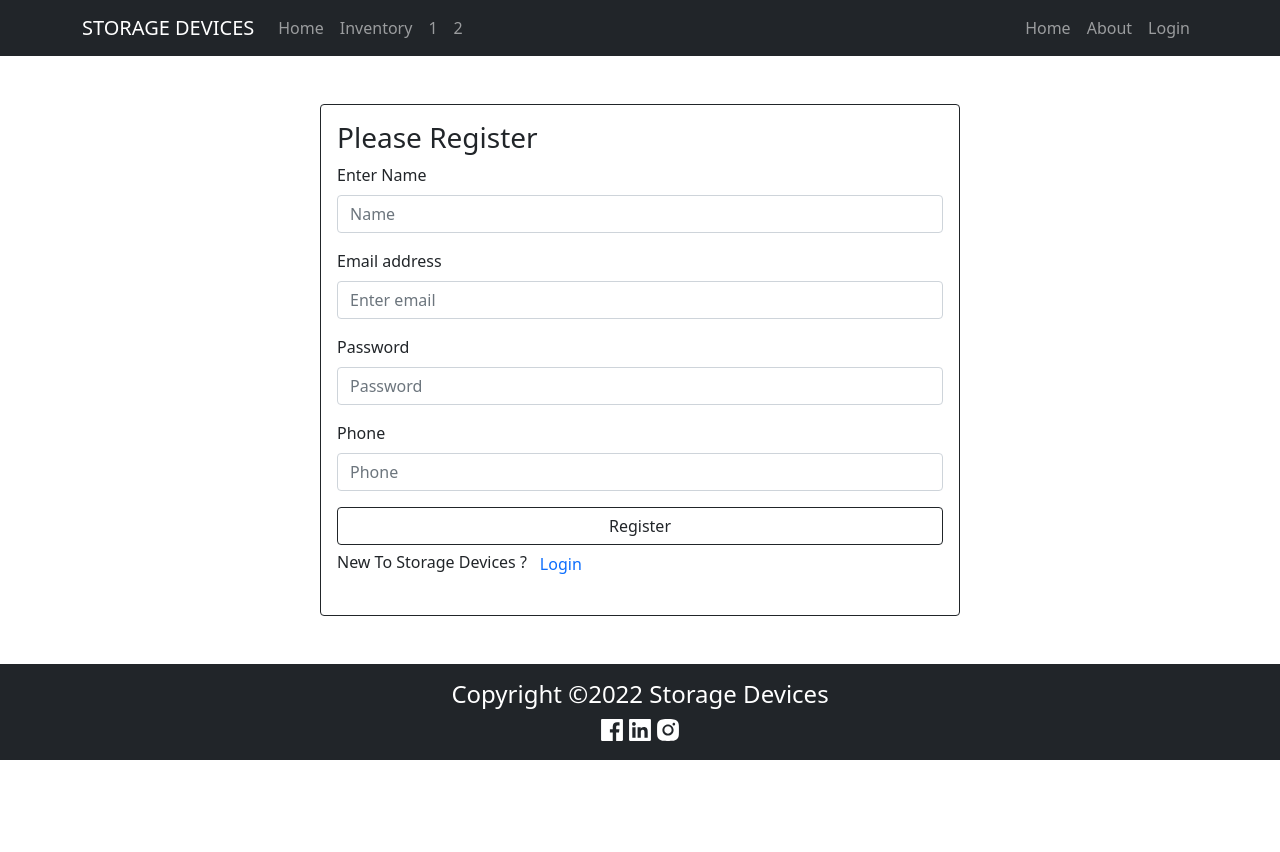
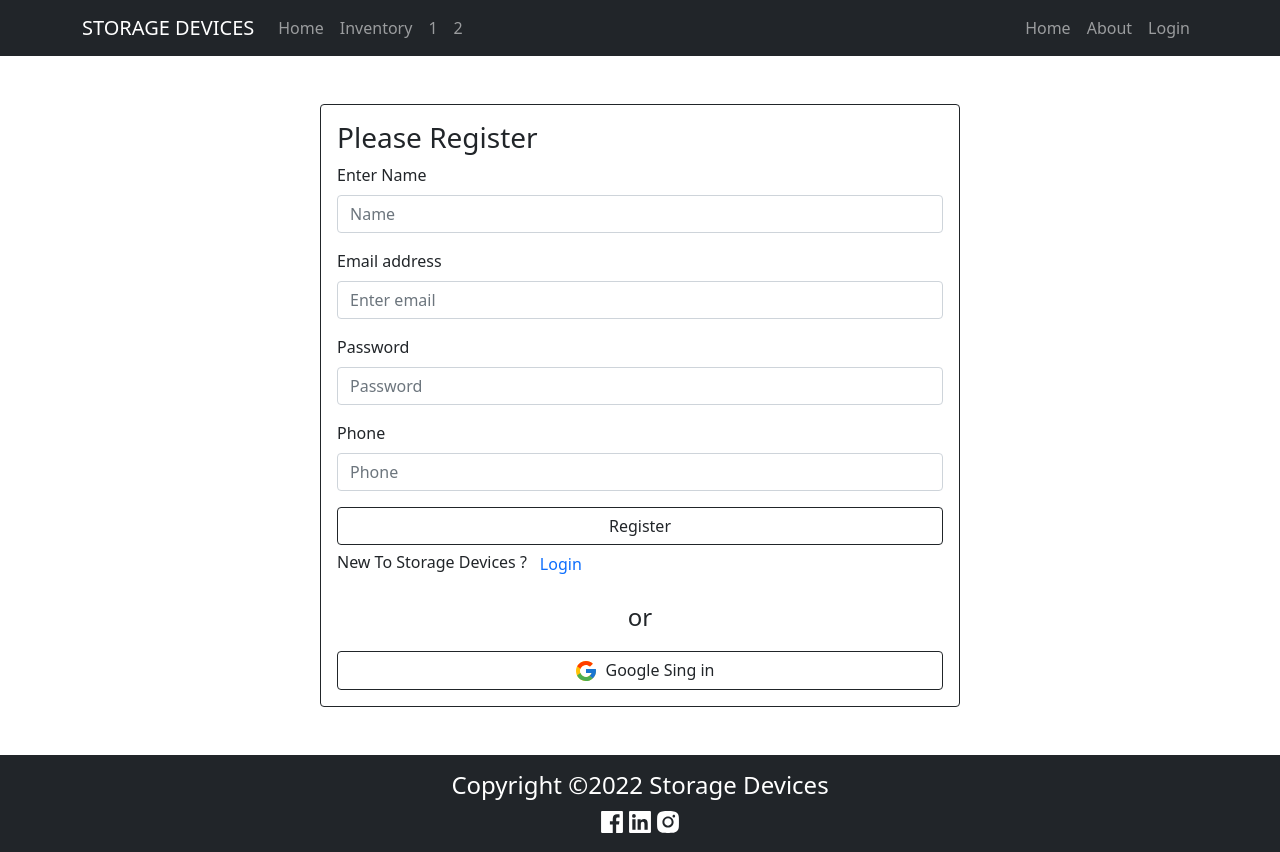
Before and after one commit to MohammadFaysal731/storage-devices-client-11, a React (Create React App) app: page /register in a window 1280 px wide. Before the commit the page ends 800 px from the top, so only its background shows below. Built offline with nearby package versions, Linux system fonts and the light colour scheme.

Commit message:
shear socialLogin component loging and resgister

```diff
--- a/src/Page/Register/Register.js
+++ b/src/Page/Register/Register.js
@@ -1,6 +1,7 @@
 import React from 'react';
 import { Button, Form } from 'react-bootstrap';
 import { useNavigate } from 'react-router-dom';
+import SocialLogin from '../ShearPage/SocialLogin/SocialLogin';
 
 const Register = () => {
     const navigate = useNavigate();
@@ -36,6 +37,7 @@ const Register = () => {
                 <p>New To Storage Devices ?
                     <button onClick={handleLogin} type="button" class="btn btn-link text-decoration-none">Login</button>
                 </p>
+                <SocialLogin></SocialLogin>
             </Form>
         </div>
     );
```
